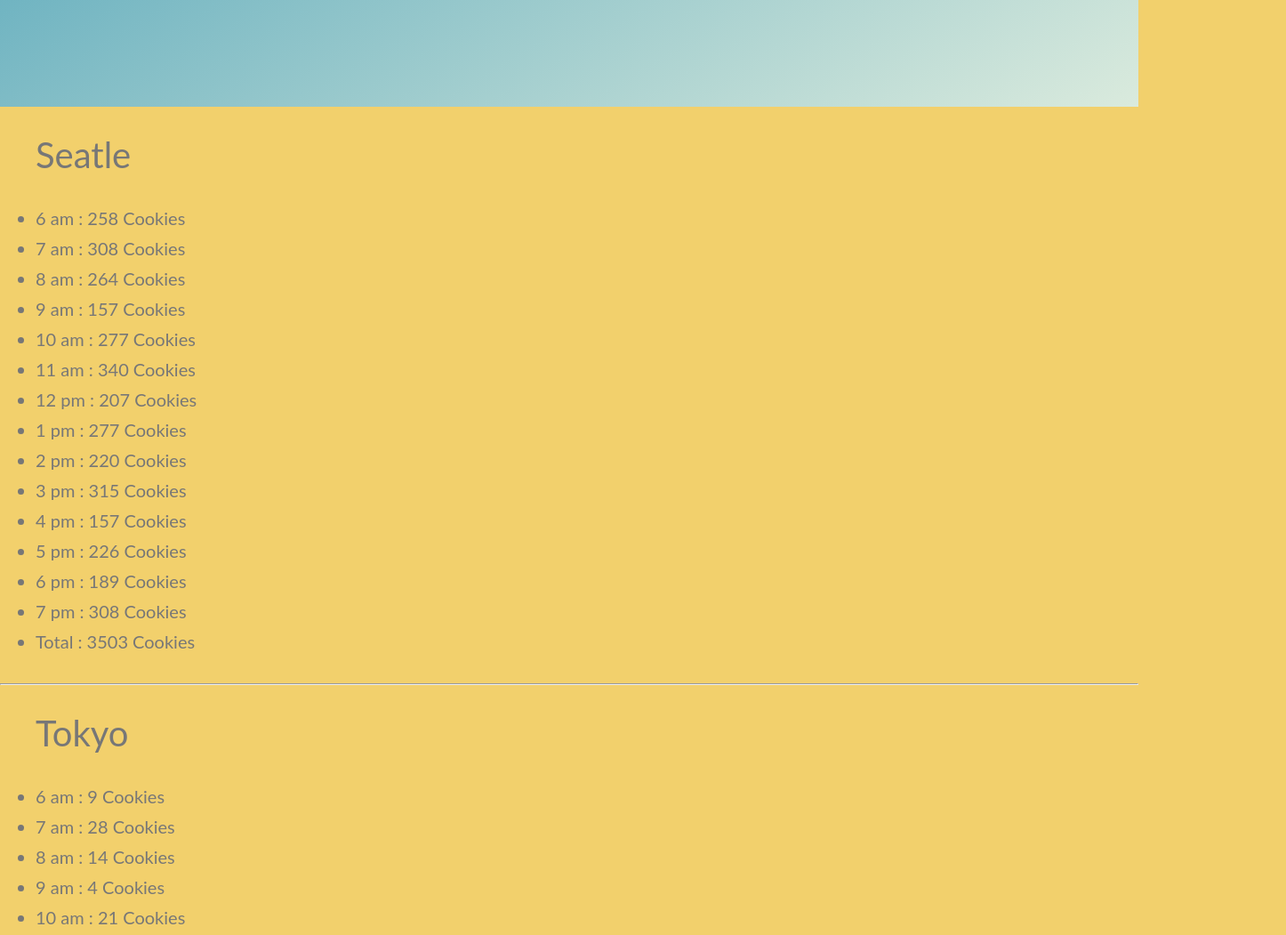
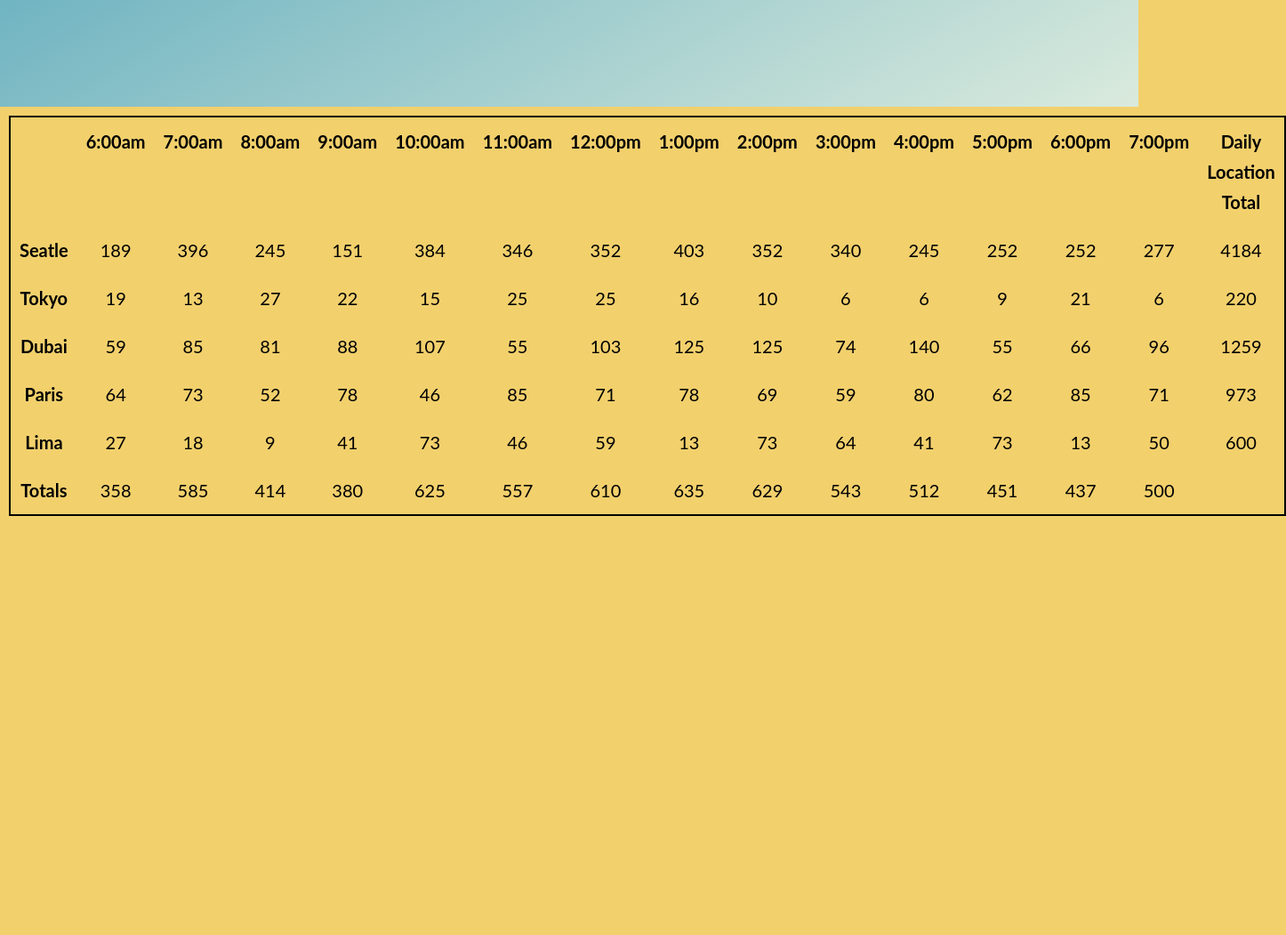
Before and after one commit to tradalhariri/cookie-stand, a plain HTML site: page sales.html in a window 1280 px wide. Shown: the part 640-1691 px from the top of the page at 89% size, 1446 px wide, since content can reach past the window. After the commit the page ends 1230 px from the top, so only its background shows below. Drawn offline with Linux system fonts and the light colour scheme.

Commit message:
convert literal objects to constructor

```diff
--- a/css/style.css
+++ b/css/style.css
@@ -1,15 +1,64 @@
 
-ul{
-    list-style-type: disc;
-    padding: 20px 40px;
-}
+
 h2{
     font-size: 40px;
     padding: 0 40px;
     margin-top: 20px;
 }
+ul{
+    background-color: chocolate;
+    height: 10vh;
 
+    width: 100%;
+    margin: 0 auto;
+}
+nav{
 
+    position: absolute;
+    z-index: 10;
+    width: 100%;
+
+    box-shadow: 0 10px 10px black;
+}
+
+nav ul li{
+    display: inline-block;
+    margin: -3px;
+    text-align: center;
+}
+nav ul li a:link,nav ul li a:visited{
+    display: inline-block;
+    padding: 10px;
+    text-decoration: none;
+    color: gray;
+
+}
+
+nav ul li a:hover,nav ul li a:active{
+    display: inline-block;
+    padding: 10px;
+    text-decoration: none;
+    color: black;
+}
+
+table{
+    margin: 10px;
+    border: 2px solid black;
+}
+
+th,tr,td{
+    text-align: center;
+    padding: 10px;
+    color: black;
+}
+/* tr{
+    border: 1px solid black;
+} */
+
+th{
+    font-weight: bold;
+    color: black;
+}
 body{
     /* background-color: #C84B31; */
     color: #777;
@@ -31,20 +80,21 @@ body{
  background-position:center ;
  background-repeat: no-repeat;
  box-shadow: 0px 2px 2px  #E1E8EB;
+ z-index: 5;
 }
 
 
 
- .box-text{
+ /* .box-text{
     position: absolute;
     top: 10vh;
     left: 90%;
     transform: translate(-50%,-50%);
     text-align: center;
     padding: 20px;
-}
+} */
 
-.sales-link:link,.sales-link:visited{
+/* .sales-link:link,.sales-link:visited{
     text-decoration: none;
     display: block;
     border-radius: 35%;
@@ -58,4 +108,4 @@ body{
 .sales-link:hover,.sales-link:active{
     background-color: #fff;
     color: rgb(3, 3, 3);
-}
+} */
--- a/js/app.js
+++ b/js/app.js
@@ -1,177 +1,100 @@
 'use strict';
-alert('knkjl');
-const hours = ['6 am','7 am','8 am','9 am','10 am','11 am','12 pm','1 pm','2 pm','3 pm','4 pm','5 pm','6 pm','7 pm'];
-const LOCATIONS = [{
-  Seatle: {
-    minCustomerPerHour: 23,
-    maxCustomerPerHour: 65,
-    avgCookiesCustomer: 6.3,
-    randomCustomers: function (min, max) {
-      let minimumCustomers = Math.ceil(min);
-      let maximumCustomers = Math.floor(max);
-      return Math.floor(Math.random() * (maximumCustomers - minimumCustomers + 1) + minimumCustomers);
-    },
-    amountCookiesPerHour: function () {
+const hours = ['6:00am','7:00am','8:00am','9:00am','10:00am','11:00am','12:00pm','1:00pm','2:00pm','3:00pm','4:00pm','5:00pm','6:00pm','7:00pm'];
+let stores = [];
+function Store (name,minCustomerPerHour,maxCustomerPerHour,avgCookiesCustomer){
+  this.name = name;
+  this.minCustomerPerHour = minCustomerPerHour;
+  this.maxCustomerPerHour = maxCustomerPerHour;
+  this.avgCookiesCustomer = avgCookiesCustomer;
+}
+
+Store.prototype.randomCustomers = function(){
+
+  return Math.floor(Math.random() * (Math.floor(this.maxCustomerPerHour) - Math.ceil(this.minCustomerPerHour) + 1) + Math.ceil(this.minCustomerPerHour) );
+};
+
+Store.prototype.amountCookiesPerHour = function(){
   let amountCookies = [];
   let obj={};
   for (let i = 0; i < hours.length; i++) {
-        amountCookies.push( Math.floor(this.randomCustomers(this.minCustomerPerHour, this.maxCustomerPerHour) * this.avgCookiesCustomer));
+
+    amountCookies.push( Math.floor(this.randomCustomers() * this.avgCookiesCustomer));
   }
   obj.cookies=amountCookies;
   obj.total= amountCookies.reduce((acc,item)=>{
     return acc+item;
   },0);
   return obj;
-    },
+};
 
+function createTableBody(table){
+  let list = [];
+  for(let i =0;i<stores.length;i++){
+    let tr = document.createElement('tr');
+    let th = document.createElement('th');
+    th.textContent = stores[i].name;
+    tr.appendChild(th);
 
+    let amountCookiesPerHour = stores[i].amountCookiesPerHour();
+    list.push(amountCookiesPerHour.cookies);
+    console.log(amountCookiesPerHour);
+    for(let j = 0;j<amountCookiesPerHour.cookies.length;j++){
+      let td = document.createElement('td');
+      td.textContent = amountCookiesPerHour.cookies[j];
+      tr.appendChild(td);
     }
-},
+    let tdTotal = document.createElement('td');
+    tdTotal.textContent= amountCookiesPerHour.total;
+    tr.appendChild(tdTotal);
+    table.appendChild(tr);
+  }
 
-
+  const sums = list[0].map((x, idx) => list.reduce((sum, curr) => sum + curr[idx], 0));
+  let trColumn = document.createElement('tr');
+  let thColumn = document.createElement('th');
+  thColumn.textContent = 'Totals';
+  trColumn.appendChild(thColumn);
+  for (let k = 0;k<sums.length;k++)
   {
-  Tokyo: {
-    minCustomerPerHour: 3,
-    maxCustomerPerHour: 24,
-    avgCookiesCustomer: 1.2,
-
-    randomCustomers: function (min, max) {
-      let minimumCustomers = Math.ceil(min);
-      let maximumCustomers = Math.floor(max);
-      return Math.floor(Math.random() * (maximumCustomers - minimumCustomers + 1) + minimumCustomers);
-    },
-    amountCookiesPerHour: function () {
-      let amountCookies = [];
-      let obj={};
-      for (let i = 0; i < hours.length; i++) {
-        amountCookies.push( Math.floor(this.randomCustomers(this.minCustomerPerHour, this.maxCustomerPerHour) * this.avgCookiesCustomer));
+    let tdColumn = document.createElement('td');
+    tdColumn.textContent = sums[k];
+    trColumn.appendChild(tdColumn);
   }
-      obj.cookies=amountCookies;
-      obj.total= amountCookies.reduce((acc,item)=>{
-        return acc+item;
-      },0);
-      return obj;
-    },
-
+  table.appendChild(trColumn);
 }
 
 
+function createTableHeader(table){
 
-},
-
-{
-
-  Dubai: {
-    minCustomerPerHour: 11,
-    maxCustomerPerHour: 38,
-    avgCookiesCustomer: 3.7,
-
-
-    randomCustomers: function (min, max) {
-      let minimumCustomers = Math.ceil(min);
-      let maximumCustomers = Math.floor(max);
-      return Math.floor(Math.random() * (maximumCustomers - minimumCustomers + 1) + minimumCustomers);
-    },
-    amountCookiesPerHour: function () {
-      let amountCookies = [];
-      let obj={};
-      for (let i = 0; i < hours.length; i++) {
-        amountCookies.push( Math.floor(this.randomCustomers(this.minCustomerPerHour, this.maxCustomerPerHour) * this.avgCookiesCustomer));
+  let tr = document.createElement('tr');
+  let th = document.createElement('th');
+  th.textContent='    ';
+  tr.appendChild(th);
+  for(let i=0;i<hours.length;i++){
+    let th = document.createElement('th');
+    th.textContent = hours[i];
+    tr.appendChild(th);
   }
-      obj.cookies=amountCookies;
-      obj.total= amountCookies.reduce((acc,item)=>{
-        return acc+item;
-      },0);
-      return obj;
-    },
+  let thend = document.createElement('th');
+  thend.textContent = 'Daily Location Total';
+  tr.appendChild(thend);
+  table.appendChild(tr);
 
 }
-},
+let salesDiv = document.getElementById('sales');
+let table = document.createElement('table');
+salesDiv.appendChild(table);
 
-{
+let seatle = new Store('Seatle',23,65,6.3);
+let tokyo = new Store('Tokyo',3,24,1.2);
+let dubai = new Store('Dubai',11,38,3.7);
+let paris = new Store('Paris',20,38,2.3);
+let lima = new Store('Lima',2,16,4.6);
 
-  Paris: {
-    minCustomerPerHour: 20,
-    maxCustomerPerHour: 38,
-    avgCookiesCustomer: 2.3,
-    randomCustomers: function (min, max) {
-      let minimumCustomers = Math.ceil(min);
-      let maximumCustomers = Math.floor(max);
-      return Math.floor(Math.random() * (maximumCustomers - minimumCustomers + 1) + minimumCustomers);
-    },
-
-    amountCookiesPerHour: function () {
-      let amountCookies = [];
-      let obj={};
-      for (let i = 0; i < hours.length; i++) {
-
-        amountCookies.push( Math.floor(this.randomCustomers(this.minCustomerPerHour, this.maxCustomerPerHour) * this.avgCookiesCustomer));
-      }
-      obj.cookies=amountCookies;
-      obj.total= amountCookies.reduce((acc,item)=>{
-        return acc+item;
-      },0);
-      return obj;
-    },
-
-  }
-},
-
-{
-
-  Lima: {
-    minCustomerPerHour: 2,
-    maxCustomerPerHour: 16,
-    avgCookiesCustomer: 4.6,
-    randomCustomers: function (min, max) {
-      let minimumCustomers = Math.ceil(min);
-      let maximumCustomers = Math.floor(max);
-      return Math.floor(Math.random() * (maximumCustomers - minimumCustomers + 1) + minimumCustomers);
-    },
-    amountCookiesPerHour: function () {
-      let amountCookies = [];
-      let obj={};
-      for (let i = 0; i < hours.length; i++) {
-        amountCookies.push( Math.floor(this.randomCustomers(this.minCustomerPerHour, this.maxCustomerPerHour) * this.avgCookiesCustomer));
-      }
-      obj.cookies=amountCookies;
-      obj.total= amountCookies.reduce((acc,item)=>{
-        return acc+item;
-      },0);
-      return obj;
-    },
-
-  }
-
-}
-
-];
-
-
-
-let salesDiv = document.getElementById('sales');
-let keys = Object.keys(Object.assign({}, ...LOCATIONS));
-
-for(let i=0;i<LOCATIONS.length;i++){
-  let locationDiv = document.createElement('div');
-  let locationUl = document.createElement('ul');
-  let locationH2 = document.createElement('h2');
-  let locationHr = document.createElement('hr');
-  locationH2.textContent = keys[i];
-  let locationTotal = document.createElement('li');
-  locationDiv.appendChild(locationH2);
-  let cookiesAndTotal = LOCATIONS[i][keys[i]].amountCookiesPerHour();
-  for(let j =0;j<hours.length;j++){
-    let locationLi = document.createElement('li');
-    locationLi.textContent = hours[j]+' : ' +cookiesAndTotal.cookies[j]+' Cookies';
-    locationUl.appendChild(locationLi);
-  }
-  locationTotal.textContent= 'Total : '+cookiesAndTotal.total+' Cookies';
-  locationUl.appendChild(locationTotal);
-
-
-  locationDiv.appendChild(locationUl);
-  locationDiv.appendChild(locationHr);
-  salesDiv.appendChild(locationDiv);
-
-}
+stores.push(seatle);
+stores.push(tokyo);
+stores.push(dubai);
+stores.push(paris);
+stores.push(lima);
+createTableHeader(table);
+createTableBody(table);
```
Also changed, not shown: index.html (+15 -3 lines). Lines whose indentation alone changed are shown as unchanged.
